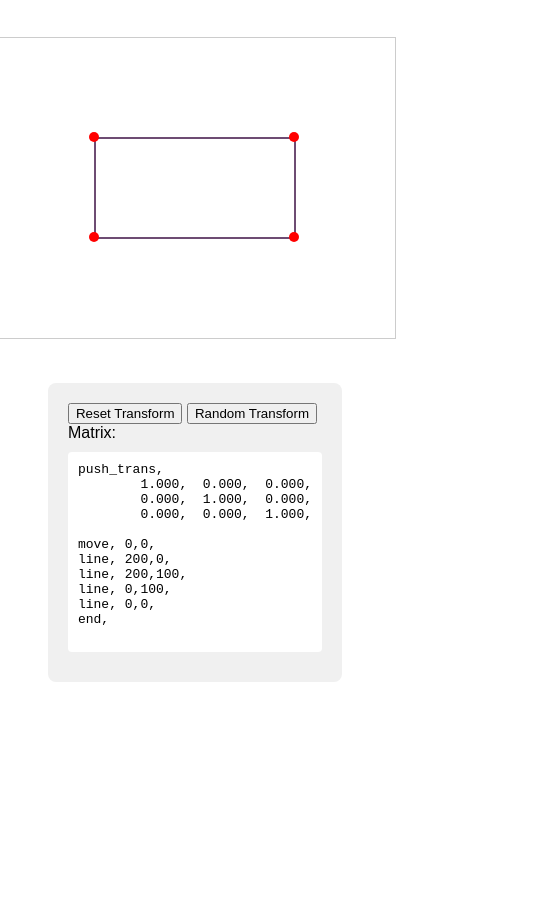
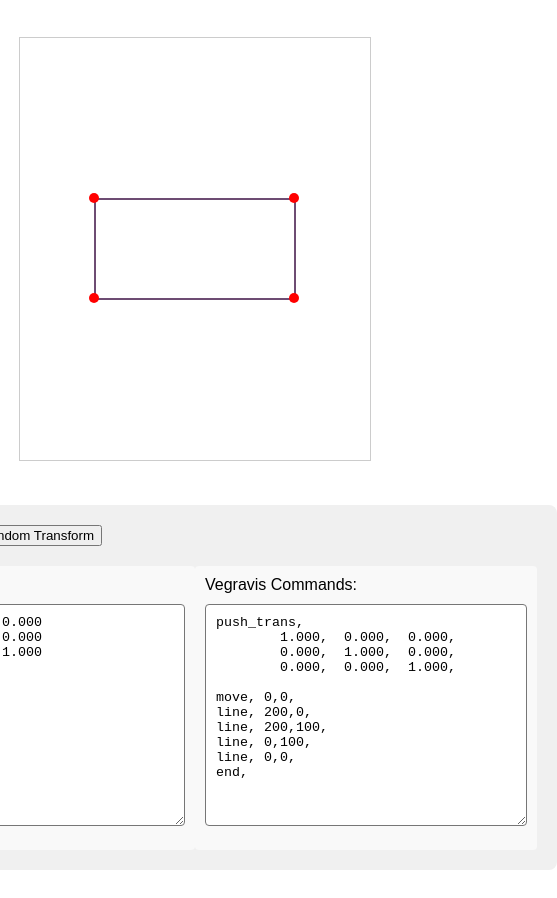
Before and after one commit to W-Mai/TransformResolver, a plain HTML site: page index.html in a window 390 px wide. Shown: the part 59-957 px from the top of the page, 557 px wide, since content can reach past the window. Before the commit the page ends 844 px from the top, so only its background shows below. Drawn offline with Linux system fonts and the light colour scheme.

Commit message:
⚙️(UI): improve layout and display for matrix and commands
Refactored the CSS to introduce a new `.codes-area-group` and `.codes-area` classes, enhancing the layout for better readability. Added textareas for `Matrix` and `Vegravis Commands` to allow for more detailed display and potential user input. Adjusted the JavaScript to update the canvas size dynamically on window resize, ensuring the layout remains responsive.

Signed-off-by: Benign X <1341398182@qq.com>

```diff
--- a/index.html
+++ b/index.html
@@ -26,13 +26,29 @@
             border-radius: 8px;
         }
 
-        .matrix-display {
+        .codes-area-group {
+            display: flex;
+            flex-direction: row;
+            justify-content: space-between;
+            align-items: center;
+        }
+
+        .codes-area {
+            margin-top: 20px;
+            padding: 10px;
+            background: #f9f9f9;
+            border-radius: 4px;
+        }
+
+        .codes-display {
             font-family: monospace;
             white-space: pre;
             background: #fff;
             padding: 10px;
             border-radius: 4px;
             margin: 10px 0;
+            width: 300px;
+            height: 200px;
         }
 
         .handle {
@@ -54,8 +70,21 @@
 <div class="controls">
     <button id="resetBtn">Reset Transform</button>
     <button id="applyRandomBtn">Random Transform</button>
-    <div>Matrix:</div>
-    <div id="matrixDisplay" class="matrix-display"></div>
+
+    <div class="codes-area-group">
+        <div class="codes-area">
+            <div>Matrix:</div>
+            <label for="matrixDisplay"></label>
+            <textarea id="matrixDisplay" class="codes-display"></textarea>
+        </div>
+
+        <div class="codes-area">
+            <div>Vegravis Commands:</div>
+            <label for="vegravisCommands"></label>
+            <textarea id="vegravisCommands" class="codes-display"></textarea>
+        </div>
+    </div>
+
 </div>
 
 <script>
@@ -65,12 +94,7 @@
             this.ctx = this.canvas.getContext('2d');
             this.container = document.getElementById('canvasContainer');
             this.matrixDisplay = document.getElementById('matrixDisplay');
-
-            // Set canvas size
-            this.width = 400;
-            this.height = 300;
-            this.canvas.width = this.width;
-            this.canvas.height = this.height;
+            this.vegravisCommands = document.getElementById('vegravisCommands');
 
             // Original rectangle corners
             this.originalCorners = [
@@ -80,13 +104,7 @@
                 [0, 100]
             ];
 
-            const rect_w = this.originalCorners[1][0] - this.originalCorners[0][0];
-            const rect_h = this.originalCorners[2][1] - this.originalCorners[1][1];
-
-            this.offset = [
-                (this.width - rect_w) / 2,
-                (this.height - rect_h) / 2
-            ];
+            this.resetCanvasSize();
 
             // Initialize transformed corners
             this.transformedCorners = this.originalCorners.map(corner => [...corner]);
@@ -106,10 +124,23 @@
 
             this.transformedCorners = this.originalCorners.map(corner => [...corner]);
             this.updateTransformMatrix();
-            this.render();
 
             // Initial render
             this.render();
+        }
+
+        resetCanvasSize() {
+            const rect_w = this.originalCorners[1][0] - this.originalCorners[0][0];
+            const rect_h = this.originalCorners[2][1] - this.originalCorners[1][1];
+
+            this.width = window.innerWidth - 40;
+            this.height = window.innerHeight / 2;
+            this.canvas.width = this.width;
+            this.canvas.height = this.height;
+            this.offset = [
+                (this.width - rect_w) / 2,
+                (this.height - rect_h) / 2
+            ];
         }
 
         createHandles() {
@@ -281,7 +312,9 @@
 
         updateMatrixDisplay() {
             const formatNumber = (n) => n.toFixed(3);
-            this.matrixDisplay.textContent = 'push_trans,\n\t' + this.transformMatrix
+            this.matrixDisplay.textContent = this.transformMatrix.map(row => row.map(formatNumber).join('\t')).join('\n');
+
+            this.vegravisCommands.textContent = 'push_trans,\n\t' + this.transformMatrix
                     .map(row => row.map(formatNumber).join(',\t'))
                     .join(',\n\t')
                 + ',\n\n' +
@@ -322,9 +355,17 @@
         }
     }
 
+    let transformDemo = null;
     // Initialize the demo when the page loads
     window.addEventListener('load', () => {
-        new TransformDemo();
+        transformDemo = new TransformDemo();
+    });
+    window.addEventListener('resize', function () {
+        if (transformDemo) {
+            transformDemo.resetCanvasSize();
+            transformDemo.updateHandlePositions();
+            transformDemo.render();
+        }
     });
 </script>
 </body>
```
